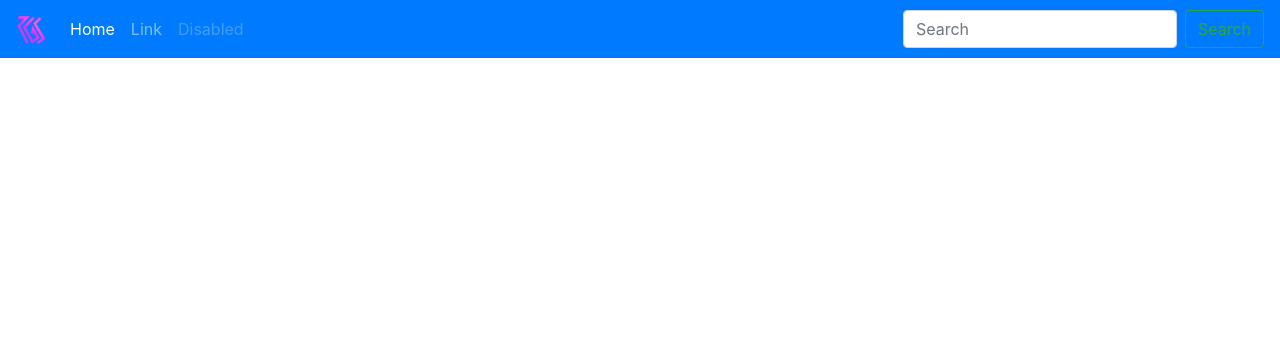
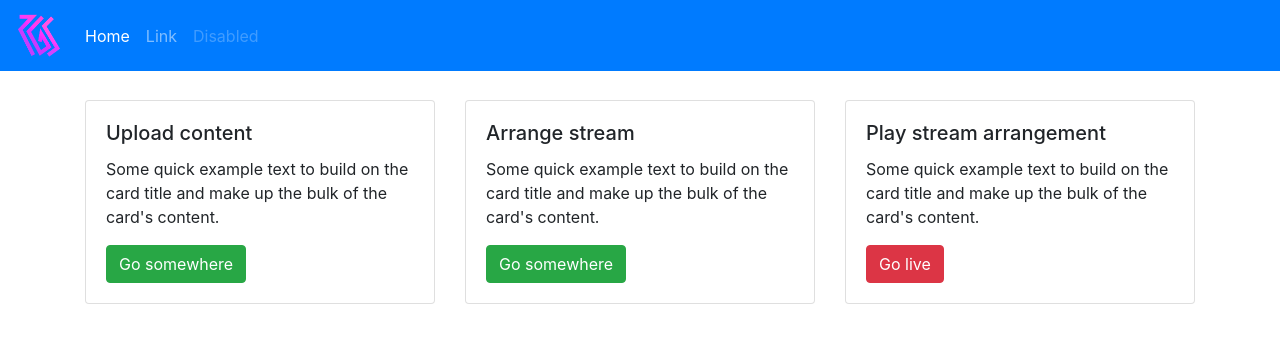
Before and after one commit to exinmusic/really-good-streaming, a Django app: page / in a window 1280 px wide. Shown: the top 343 px of the page. Run offline with Django 3.2, Linux system fonts and the light colour scheme; some libraries are stand-ins or nearby versions.

Commit message:
templating

```diff
--- a/rgs/director/templates/director/index.html
+++ b/rgs/director/templates/director/index.html
@@ -1,8 +1,8 @@
 {% extends "director/header.html" %}
 {% load staticfiles %}
 {% block content %}
-<nav class="navbar navbar-expand-md navbar-dark fixed-top bg-primary">
-	<a class="navbar-brand" href="#"><img src="{% static 'img/rgs_logo.png' %}" class="responsive-img" style='height:30px;' alt="face"></a>
+<nav class="navbar navbar-expand-lg fixed-top navbar-dark bg-primary">
+	<a class="navbar-brand" href="#"><img src="{% static 'img/rgs_logo.png' %}" class="responsive-img" style='height:45px;' alt="face"></a>
 	<button class="navbar-toggler" type="button" data-toggle="collapse" data-target="#navbarCollapse" aria-controls="navbarCollapse" aria-expanded="false" aria-label="Toggle navigation">
 	  <span class="navbar-toggler-icon"></span>
 	</button>
@@ -18,10 +18,40 @@
 		  <a class="nav-link disabled" href="#">Disabled</a>
 		</li>
 	  </ul>
-	  <form class="form-inline mt-2 mt-md-0">
-		<input class="form-control mr-sm-2" type="text" placeholder="Search" aria-label="Search">
-		<button class="btn btn-outline-success my-2 my-sm-0" type="submit">Search</button>
-	  </form>
 	</div>
-  </nav>
+</nav>
+	<div class="container" style="padding-top:100px;">
+		<div class="row">
+			<div class="col-lg-4">
+				<div class="card">
+					<div class="card-body">
+						<h5 class="card-title">Upload content</h5>
+						<p class="card-text">Some quick example text to build on the card title and make up the bulk of the card's content.</p>
+						<a href="#" class="btn btn-success">Go somewhere</a>
+					</div>
+				</div>
+				<br>
+			</div>
+			<div class="col-lg-4">
+				<div class="card">
+					<div class="card-body">
+						<h5 class="card-title">Arrange stream</h5>
+						<p class="card-text">Some quick example text to build on the card title and make up the bulk of the card's content.</p>
+						<a href="#" class="btn btn-success">Go somewhere</a>
+					</div>
+				</div>
+				<br>
+			</div>
+			<div class="col-lg-4">
+				<div class="card">
+					<div class="card-body">
+						<h5 class="card-title">Play stream arrangement</h5>
+						<p class="card-text">Some quick example text to build on the card title and make up the bulk of the card's content.</p>
+						<a href="#" class="btn btn-danger">Go live</a>
+					</div>
+				</div>
+				<br>
+			</div>
+		</div>
+	</div>
 {% endblock %}
```
Also changed, not shown: README.md.
